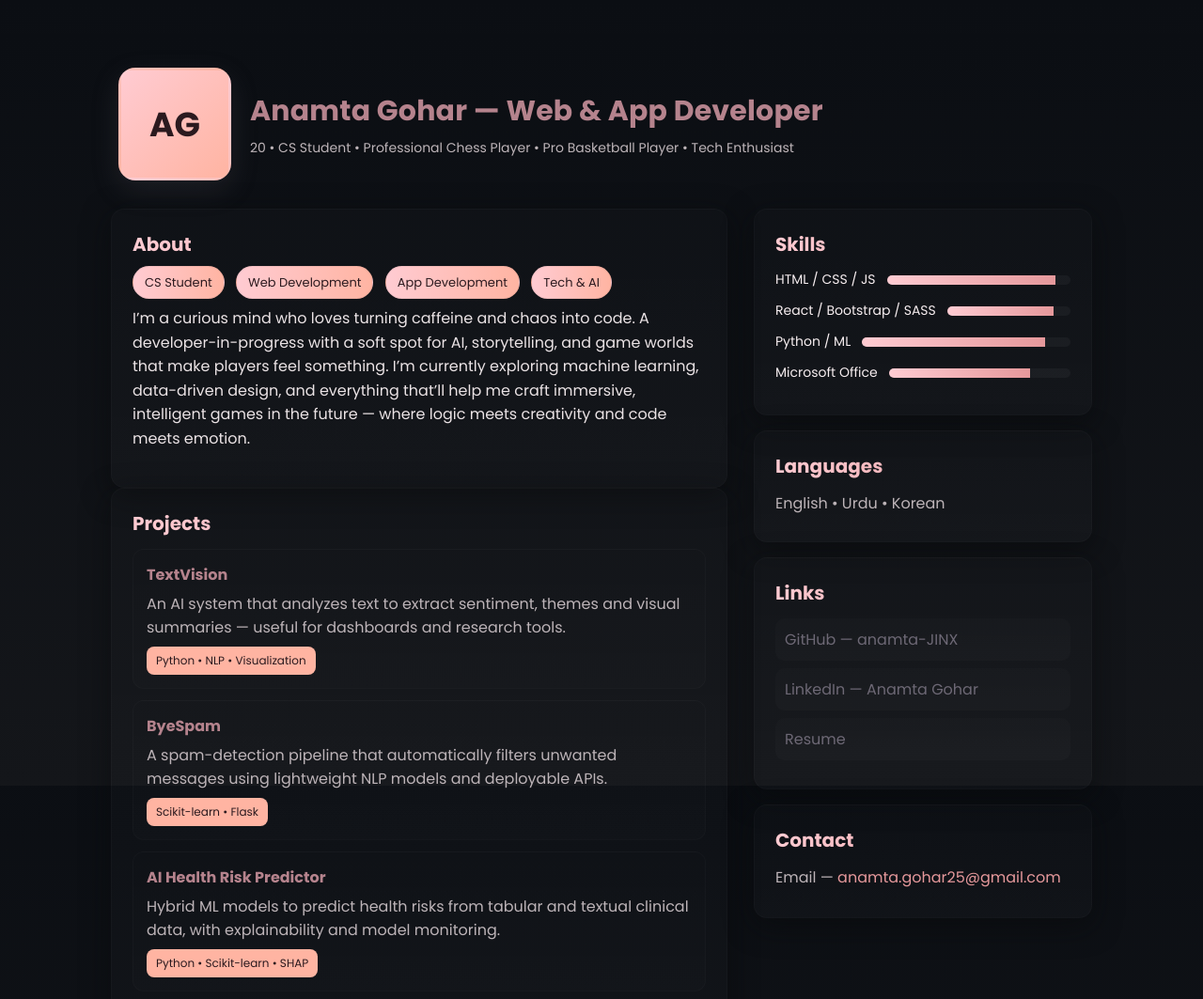
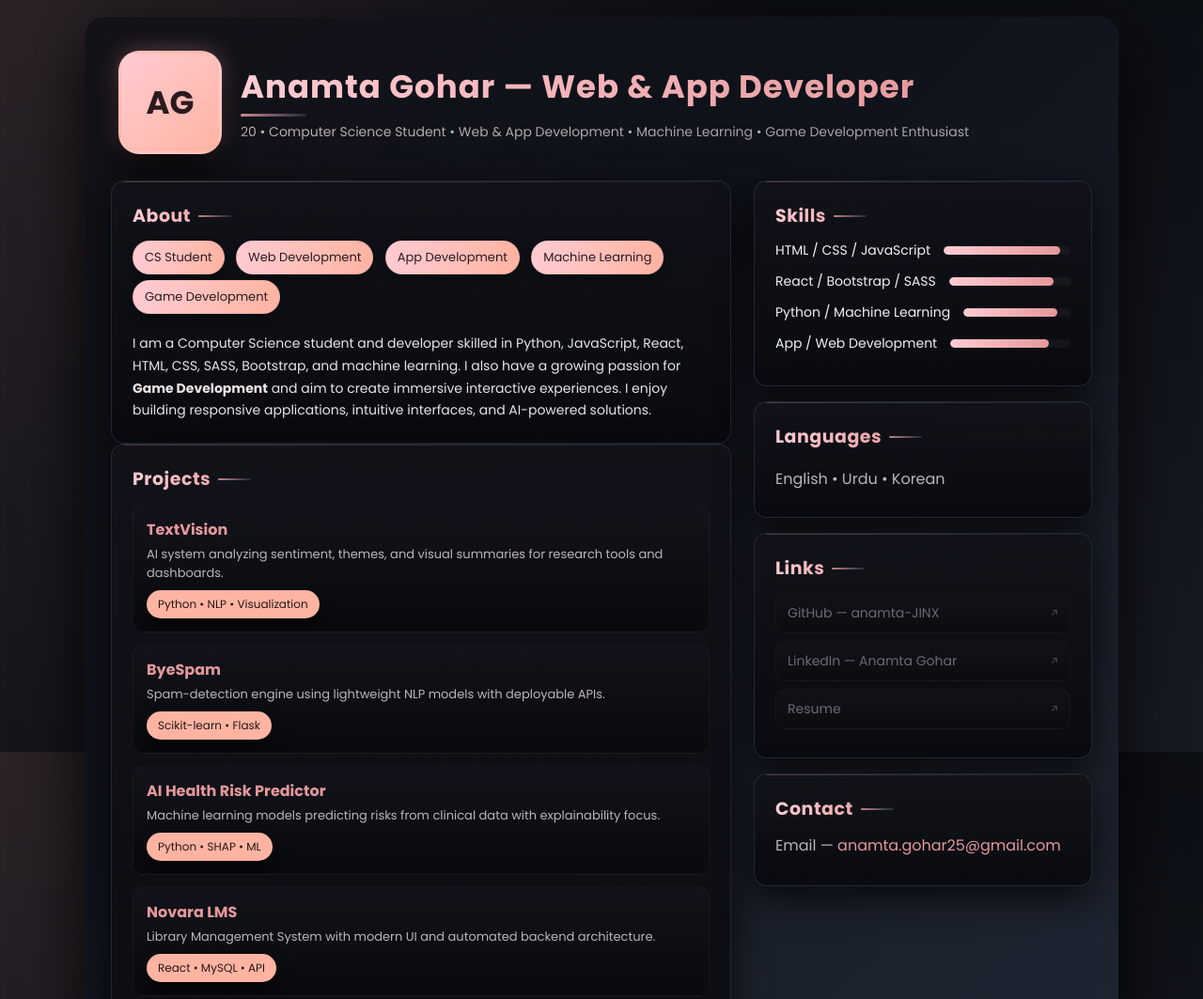
Before and after one commit to anamta-JINX/portfolio, a plain HTML site: page index.html in a window 1280 px wide. Shown: the top 1063 px of the page at 94% size. Drawn offline with Linux system fonts and the light colour scheme.

Commit message:
Update portfolio with new files and changes

```diff
--- a/index.html
+++ b/index.html
@@ -7,158 +7,192 @@
   <link rel="preconnect" href="https://fonts.googleapis.com">
   <link rel="preconnect" href="https://fonts.gstatic.com" crossorigin>
   <link href="https://fonts.googleapis.com/css2?family=Poppins:wght@300;400;600;700&display=swap" rel="stylesheet">
-  <style>
-    :root{
-      --c1:#FFCBD2;
-      --c2:#FFB4A2;
-      --c3:#E5989B;
-      --c4:#B5838D;
-      --c5:#6D6875;
+  <link href="https://fonts.googleapis.com/css2?family=Playfair+Display:wght@600;700&display=swap" rel="stylesheet">
 
-      --bg:#0b0e13;
-      --card:#111319;
-      --text:#f7eef0;
-      --muted:#bdb4b8;
-      --accent:linear-gradient(90deg,var(--c2),var(--c3));
-      --radius:14px;
-    }
+  <!-- External stylesheet -->
+  <link rel="stylesheet" href="styles.css">
+</head>
 
-    *{box-sizing:border-box}
-    html,body{height:100%;margin:0;font-family:Poppins,system-ui,-apple-system,Segoe UI,Roboto,"Helvetica Neue",Arial;background:linear-gradient(180deg,var(--bg),#14161a);color:var(--text)}
-    a{color:var(--c3);text-decoration:none}
-
-    .container{max-width:1100px;margin:36px auto;padding:28px}
-
-    header{display:flex;align-items:center;gap:20px;padding:8px}
-    .avatar{width:120px;height:120px;border-radius:18px;background:linear-gradient(135deg,var(--c1),var(--c2));display:flex;align-items:center;justify-content:center;font-weight:800;color:#2b1a1f;font-size:36px;box-shadow:0 10px 30px rgba(109,104,117,0.18);border:3px solid rgba(255,255,255,0.03)}
-
-    .heading h1{margin:0;font-size:30px;color:var(--c4);letter-spacing:0.2px}
-    .heading p{margin:6px 0 0;color:var(--muted);font-size:14px}
-
-    main{display:grid;grid-template-columns:1fr 360px;gap:28px;margin-top:22px}
-    section.card{background:linear-gradient(180deg,rgba(255,255,255,0.01),rgba(255,255,255,0.02));padding:22px;border-radius:var(--radius);box-shadow:0 8px 30px rgba(8,10,12,0.6);border:1px solid rgba(255,255,255,0.02)}
-
-    .pill{background:linear-gradient(90deg,var(--c1),var(--c2));padding:7px 12px;border-radius:999px;font-size:13px;color:#2b1a1f;border:1px solid rgba(0,0,0,0.06);margin-right:8px}
-    .bio{margin-top:14px;color:rgba(247,238,240,0.95);line-height:1.6}
-
-    h2{margin:0 0 12px;font-size:20px;background:linear-gradient(90deg,var(--c1),var(--c3));-webkit-background-clip:text;background-clip:text;color:transparent}
-
-    .projects-list{display:grid;gap:12px}
-    .project{padding:14px;border-radius:12px;border:1px solid rgba(255,255,255,0.02);background:linear-gradient(180deg,rgba(255,255,255,0.005),rgba(255,255,255,0.01));transition:transform .12s ease,box-shadow .12s ease}
-    .project:hover{transform:translateY(-6px);box-shadow:0 18px 40px rgba(13,12,15,0.6)}
-    .project .tag{display:inline-block;padding:6px 10px;border-radius:8px;font-size:12px;margin-top:8px;color:#2b1a1f;background:var(--c2)}
-    .project strong{display:block;color:var(--c4);font-size:16px;margin-bottom:6px}
-    .project p{margin:0;color:var(--muted)}
-
-    .skill{display:flex;justify-content:space-between;align-items:center;margin-bottom:12px}
-    .skill .name{font-size:14px}
-    .bar{height:10px;background:rgba(255,255,255,0.04);border-radius:999px;flex:1;margin-left:12px;overflow:hidden}
-    .fill{height:100%;background:linear-gradient(90deg,var(--c1),var(--c3));width:70%}
-
-    .links a{display:block;padding:10px;border-radius:10px;background:linear-gradient(180deg,rgba(255,255,255,0.01),rgba(255,255,255,0.02));margin-bottom:8px;color:var(--c5)}
-
-    footer{text-align:center;margin-top:36px;color:var(--muted);font-size:13px}
-
-
-    .chip{width:36px;height:36px;border-radius:8px;box-shadow:0 6px 18px rgba(0,0,0,0.35)}
-
-    @media(max-width:980px){main{grid-template-columns:1fr;padding:12px}.avatar{width:92px;height:92px}}
-  </style>
-</head>
 <body>
+  <div class="page-shell">
     <div class="container">
       <header>
         <div class="avatar">AG</div>
         <div class="heading">
           <h1>Anamta Gohar — Web & App Developer</h1>
-        <p>20 • CS Student • Professional Chess Player • Pro Basketball Player • Tech Enthusiast</p>
+          <p>20 • Computer Science Student • Web & App Development • Machine Learning • Game Development Enthusiast</p>
         </div>
       </header>
 
       <main>
         <div>
+          <!-- ABOUT -->
           <section class="card">
             <h2>About</h2>
             <div>
               <span class="pill">CS Student</span>
               <span class="pill">Web Development</span>
               <span class="pill">App Development</span>
-            <span class="pill">Tech & AI</span>
+              <span class="pill">Machine Learning</span>
+              <span class="pill">Game Development</span>
             </div>
-          <p class="bio">I’m a curious mind who loves turning caffeine and chaos into code. A developer-in-progress with a soft spot for AI, storytelling, and game worlds that make players feel something. I’m currently exploring machine learning, data-driven design, and everything that’ll help me craft immersive, intelligent games in the future — where logic meets creativity and code meets emotion.</p>
+            <p class="bio">
+              I am a Computer Science student and developer skilled in Python, JavaScript, React, HTML, CSS, SASS, Bootstrap,
+              and machine learning. I also have a growing passion for <strong>Game Development</strong> and aim to create immersive
+              interactive experiences. I enjoy building responsive applications, intuitive interfaces, and AI-powered solutions.
+            </p>
           </section>
 
+          <!-- PROJECTS -->
           <section class="card">
             <h2>Projects</h2>
             <div class="projects-list">
 
-            <article class="project">
+              <a href="https://github.com/anamta-JINX/TextVision_Project" target="_blank" class="project">
                 <strong>TextVision</strong>
-              <p>An AI system that analyzes text to extract sentiment, themes and visual summaries — useful for dashboards and research tools.</p>
+                <p>AI system analyzing sentiment, themes, and visual summaries for research tools and dashboards.</p>
                 <span class="tag">Python • NLP • Visualization</span>
-            </article>
+              </a>
 
-            <article class="project">
+              <a href="https://github.com/anamta-JINX/ByeSpam" target="_blank" class="project">
                 <strong>ByeSpam</strong>
-              <p>A spam-detection pipeline that automatically filters unwanted messages using lightweight NLP models and deployable APIs.</p>
+                <p>Spam-detection engine using lightweight NLP models with deployable APIs.</p>
                 <span class="tag">Scikit-learn • Flask</span>
-            </article>
+              </a>
 
               <article class="project">
                 <strong>AI Health Risk Predictor</strong>
-              <p>Hybrid ML models to predict health risks from tabular and textual clinical data, with explainability and model monitoring.</p>
-              <span class="tag">Python • Scikit-learn • SHAP</span>
+                <p>Machine learning models predicting risks from clinical data with explainability focus.</p>
+                <span class="tag">Python • SHAP • ML</span>
               </article>
 
-            <article class="project">
+              <a href="https://github.com/anamta-JINX/NOVARA-LMS" target="_blank" class="project">
                 <strong>Novara LMS</strong>
-              <p>A modern Library Management System that organizes, tracks and automates library workflows with a clean React UI and reliable backend.</p>
-              <span class="tag">React • MySQL • REST API</span>
-            </article>
+                <p>Library Management System with modern UI and automated backend architecture.</p>
+                <span class="tag">React • MySQL • API</span>
+              </a>
 
-            <article class="project">
-              <strong>Portfolio Websites</strong>
-              <p>Two responsive websites highlighting UI/UX, minimal branding, and smooth micro-interactions.</p>
-              <span class="tag">HTML • CSS • Bootstrap</span>
-            </article>
+              <a href="https://weholdings.netlify.app/" target="_blank" class="project">
+                <strong>Real Estate Website</strong>
+                <p>User-friendly property listing site with clean UI and smooth navigation.</p>
+                <span class="tag">Visit Website</span>
+              </a>
+
+              <a href="https://affectionate-lovelace-1649f4.netlify.app/" target="_blank" class="project">
+                <strong>NoorReach Website</strong>
+                <p>Visually appealing content-focused website with modern responsiveness.</p>
+                <span class="tag">Visit Website</span>
+              </a>
+
+              <a href="https://br-architects-jinx.netlify.app/" target="_blank" class="project">
+                <strong>BR Architects Website</strong>
+                <p>Elegant architecture website with a structured layout and aesthetic visuals.</p>
+                <span class="tag">Live Website</span>
+              </a>
 
             </div>
           </section>
         </div>
 
         <aside>
+          <!-- SKILLS -->
           <section class="card">
             <h2>Skills</h2>
-          <div class="skill"><div class="name">HTML / CSS / JS</div><div class="bar"><div class="fill" style="width:92%"></div></div></div>
-          <div class="skill"><div class="name">React / Bootstrap / SASS</div><div class="bar"><div class="fill" style="width:86%"></div></div></div>
-          <div class="skill"><div class="name">Python / ML</div><div class="bar"><div class="fill" style="width:88%"></div></div></div>
-          <div class="skill"><div class="name">Microsoft Office</div><div class="bar"><div class="fill" style="width:78%"></div></div></div>
+            <div class="skill">
+              <div class="name">HTML / CSS / JavaScript</div>
+              <div class="bar"><div class="fill" style="width:92%"></div></div>
+            </div>
+            <div class="skill">
+              <div class="name">React / Bootstrap / SASS</div>
+              <div class="bar"><div class="fill" style="width:86%"></div></div>
+            </div>
+            <div class="skill">
+              <div class="name">Python / Machine Learning</div>
+              <div class="bar"><div class="fill" style="width:88%"></div></div>
+            </div>
+            <div class="skill">
+              <div class="name">App / Web Development</div>
+              <div class="bar"><div class="fill" style="width:82%"></div></div>
+            </div>
           </section>
 
+          <!-- LANGUAGES -->
           <section class="card" style="margin-top:16px;">
             <h2>Languages</h2>
             <p style="color:var(--muted);margin:6px 0">English • Urdu • Korean</p>
           </section>
 
+          <!-- LINKS -->
           <section class="card" style="margin-top:16px;">
             <h2>Links</h2>
             <div class="links">
               <a href="https://github.com/anamta-JINX" target="_blank">GitHub — anamta-JINX</a>
-            <a href="https://www.linkedin.com/company/sign-in-private-limited/?originalSubdomain=pk" target="_blank">LinkedIn — Anamta Gohar</a>
+              <a href="https://www.linkedin.com/in/anamta-gohar" target="_blank">LinkedIn — Anamta Gohar</a>
               <a href="CV.pdf" target="_blank">Resume</a>
             </div>
           </section>
 
+          <!-- CONTACT -->
           <section class="card" style="margin-top:16px;">
             <h2>Contact</h2>
-          <p style="color:var(--muted);margin:0 0 8px 0">Email — <a href="mailto:anamta.gohar25@gmail.com">anamta.gohar25@gmail.com</a></p>
+            <p style="color:var(--muted);margin:0 0 8px 0">
+              Email — <a href="mailto:anamta.gohar25@gmail.com">anamta.gohar25@gmail.com</a>
+            </p>
           </section>
         </aside>
       </main>
+
+      <!-- INTERESTS MOVED TO END -->
+      <section class="card" style="margin-top:26px;">
+        <h2>Interests & Extracurriculars</h2>
+        <ul class="interests-list">
+          <li><span>Game Development:</span> Passion for building interactive, immersive digital gameplay experiences.</li>
+          <li><span>Professional Chess:</span> Strategic thinking, deep analysis, and competitive gameplay.</li>
+          <li><span>Basketball:</span> Teamwork, agility, discipline, and athletic performance.</li>
+          <li><span>AI & Machine Learning:</span> Exploring automation, intelligent systems, and real-world applications.</li>
+          <li><span>Story Design:</span> Creating emotional, narrative-driven worlds and characters.</li>
+        </ul>
+      </section>
 
       <footer>
         Built with palette — FFCBD2, FFB4A2, E5989B, B5838D, 6D6875
       </footer>
     </div>
+  </div>
+
+  <!-- Riot-style subtle tilt + glow for project cards -->
+  <script>
+    (function () {
+      const cards = document.querySelectorAll('.project');
+      const maxTilt = 6; // degrees, small for professionalism
+
+      cards.forEach(card => {
+        card.addEventListener('mousemove', (e) => {
+          const rect = card.getBoundingClientRect();
+          const x = e.clientX - rect.left;
+          const y = e.clientY - rect.top;
+
+          const percentX = x / rect.width - 0.5;
+          const percentY = y / rect.height - 0.5;
+
+          const rotateX = percentY * -maxTilt;
+          const rotateY = percentX * maxTilt;
+
+          card.style.setProperty('--mx', x + 'px');
+          card.style.setProperty('--my', y + 'px');
+          card.style.transform = `translateY(-3px) rotateX(${rotateX}deg) rotateY(${rotateY}deg)`;
+        });
+
+        card.addEventListener('mouseenter', () => {
+          card.classList.add('is-hovered');
+        });
+
+        card.addEventListener('mouseleave', () => {
+          card.classList.remove('is-hovered');
+          card.style.transform = '';
+        });
+      });
+    })();
+  </script>
 </body>
 </html>
--- /dev/null
+++ b/styles.css
@@ -0,0 +1,479 @@
+:root{
+  --c1:#FFCBD2;
+  --c2:#FFB4A2;
+  --c3:#E5989B;
+  --c4:#B5838D;
+  --c5:#6D6875;
+  --c6:#232b3a; /* deep slate accent */
+
+  --bg:#0b0e13;
+  --card:#111319;
+  --text:#f7eef0;
+  --muted:#bdb4b8;
+  --accent:linear-gradient(90deg,var(--c2),var(--c3));
+  --radius:14px;
+}
+
+*{
+  box-sizing:border-box;
+  margin:0;
+  padding:0;
+}
+
+html,body{
+  height:100%;
+  font-family:Poppins,system-ui,-apple-system,Segoe UI,Roboto,"Helvetica Neue",Arial;
+  background:
+    radial-gradient(circle at top left, rgba(229,152,155,0.15), transparent 55%),
+    radial-gradient(circle at bottom right, rgba(35,43,58,0.26), transparent 60%),
+    linear-gradient(180deg,var(--bg),#13151b);
+  color:var(--text);
+  -webkit-font-smoothing:antialiased;
+}
+
+a{
+  color:var(--c3);
+  text-decoration:none;
+  transition:color .2s ease, transform .12s ease;
+}
+a:hover{
+  color:var(--c2);
+  transform:translateY(-1px);
+}
+
+.page-shell{
+  min-height:100vh;
+  display:flex;
+  align-items:center;
+  justify-content:center;
+  padding:18px;
+}
+
+.container{
+  position:relative;
+  max-width:1100px;
+  width:100%;
+  margin:0 auto;
+  padding:28px;
+  border-radius:20px;
+  background:linear-gradient(140deg, #0f1117, var(--c6));
+  box-shadow:
+    0 24px 70px rgba(0,0,0,0.85),
+    0 0 0 1px rgba(255,255,255,0.02);
+  overflow:hidden;
+  animation:fadeUp .6s ease-out forwards;
+  opacity:0;
+  transform:translateY(10px);
+}
+
+/* subtle border glow */
+.container::before{
+  content:"";
+  position:absolute;
+  inset:-1px;
+  border-radius:22px;
+  background:linear-gradient(
+    135deg,
+    rgba(229,152,155,0.32),
+    rgba(35,43,58,0.7),
+    transparent 60%
+  );
+  opacity:.6;
+  pointer-events:none;
+  mix-blend-mode:soft-light;
+}
+
+/* soft animated glow blob */
+.container::after{
+  content:"";
+  position:absolute;
+  width:260px;
+  height:260px;
+  background:radial-gradient(circle, rgba(35,43,58,0.9), transparent 60%);
+  right:-80px;
+  bottom:-60px;
+  opacity:0.55;
+  filter:blur(4px);
+  pointer-events:none;
+  animation:glowDrift 14s ease-in-out infinite alternate;
+}
+
+header{
+  display:flex;
+  align-items:center;
+  gap:20px;
+  padding:8px;
+  margin-bottom:6px;
+}
+
+.avatar{
+  width:110px;
+  height:110px;
+  border-radius:22px;
+  background:linear-gradient(135deg,var(--c1),var(--c2));
+  display:flex;
+  align-items:center;
+  justify-content:center;
+  font-weight:800;
+  color:#2b1a1f;
+  font-size:34px;
+  box-shadow:
+    0 18px 34px rgba(0,0,0,0.85),
+    0 0 0 1px rgba(255,255,255,0.06),
+    0 0 24px rgba(229,152,155,0.4);
+  border:3px solid rgba(255,255,255,0.04);
+  animation:float 5s ease-in-out infinite;
+}
+
+.heading h1{
+  margin:0;
+  font-size:28px;
+  color:var(--c4);
+  letter-spacing:0.4px;
+}
+.heading p{
+  margin:6px 0 0;
+  color:var(--muted);
+  font-size:14px;
+}
+
+main{
+  display:grid;
+  grid-template-columns:1fr 360px;
+  gap:24px;
+  margin-top:20px;
+}
+
+section.card{
+  background:linear-gradient(180deg,rgba(17,19,25,0.96),rgba(10,11,16,0.98));
+  padding:22px;
+  border-radius:var(--radius);
+  box-shadow:0 12px 40px rgba(0,0,0,0.75);
+  border:1px solid rgba(35,43,58,0.9);
+  position:relative;
+  overflow:hidden;
+  transition:transform .16s ease, box-shadow .16s ease, border-color .16s ease, background .16s ease;
+}
+section.card:hover{
+  transform:translateY(-4px);
+  box-shadow:0 18px 50px rgba(0,0,0,0.9);
+  border-color:rgba(229,152,155,0.6);
+  background:linear-gradient(180deg,rgba(19,21,29,0.98),rgba(10,11,16,1));
+}
+
+/* faint top highlight line on cards */
+section.card::before{
+  content:"";
+  position:absolute;
+  left:12px;
+  right:12px;
+  top:0;
+  height:1px;
+  background:linear-gradient(90deg,rgba(229,152,155,0.5),rgba(35,43,58,0.7));
+  opacity:.6;
+}
+
+.pill{
+  background:linear-gradient(90deg,var(--c1),var(--c2));
+  padding:7px 12px;
+  border-radius:999px;
+  font-size:13px;
+  color:#2b1a1f;
+  margin-right:8px;
+  margin-bottom:6px;
+  display:inline-block;
+  border:1px solid rgba(0,0,0,0.06);
+  box-shadow:0 4px 10px rgba(0,0,0,0.4);
+  white-space:nowrap;
+  transition:transform .1s ease, box-shadow .1s ease;
+}
+.pill:hover{
+  transform:translateY(-2px);
+  box-shadow:0 8px 18px rgba(0,0,0,0.6);
+}
+
+.bio{
+  margin-top:14px;
+  color:rgba(247,238,240,0.95);
+  line-height:1.7;
+  font-size:14px;
+}
+
+h2{
+  margin:0 0 12px;
+  font-size:19px;
+  background:linear-gradient(90deg,var(--c1),var(--c3));
+  -webkit-background-clip:text;
+  background-clip:text;
+  color:transparent;
+  letter-spacing:0.5px;
+  display:inline-flex;
+  align-items:center;
+  gap:8px;
+  position:relative;
+}
+h2::after{
+  content:"";
+  width:38px;
+  height:1.5px;
+  border-radius:999px;
+  background:linear-gradient(90deg,rgba(229,152,155,0.9),rgba(35,43,58,0.9));
+  opacity:.9;
+  transform-origin:left;
+  animation:underlinePulse 3s ease-in-out infinite;
+}
+
+.projects-list{
+  display:grid;
+  gap:12px;
+  perspective:900px; /* for 3D tilt effect */
+}
+
+/* Works whether project is <article> or <a> */
+.project{
+  display:block;
+  padding:14px;
+  border-radius:12px;
+  border:1px solid rgba(255,255,255,0.04);
+  background:linear-gradient(180deg,rgba(18,20,27,0.98),rgba(9,10,14,0.98));
+  transition:box-shadow .16s ease,border-color .16s ease, background .16s ease;
+  position:relative;
+  overflow:hidden;
+  cursor:pointer;
+  opacity:0;
+  transform:translateY(12px);
+  animation:cardIn .55s ease-out forwards;
+  transform-style:preserve-3d;
+}
+
+/* soft spotlight following cursor */
+.project::after{
+  content:"";
+  position:absolute;
+  inset:-40%;
+  background:radial-gradient(circle at var(--mx,50%) var(--my,50%), rgba(229,152,155,0.22), transparent 60%);
+  opacity:0;
+  mix-blend-mode:screen;
+  pointer-events:none;
+  transition:opacity .18s ease;
+}
+
+/* staggered entrance for projects */
+.projects-list .project:nth-child(1){ animation-delay:.10s; }
+.projects-list .project:nth-child(2){ animation-delay:.20s; }
+.projects-list .project:nth-child(3){ animation-delay:.30s; }
+.projects-list .project:nth-child(4){ animation-delay:.40s; }
+.projects-list .project:nth-child(5){ animation-delay:.50s; }
+.projects-list .project:nth-child(6){ animation-delay:.60s; }
+.projects-list .project:nth-child(7){ animation-delay:.70s; }
+
+.project.is-hovered::after{
+  opacity:1;
+}
+
+.project:hover{
+  box-shadow:0 20px 40px rgba(0,0,0,0.95);
+  border-color:rgba(229,152,155,0.7);
+  background:linear-gradient(180deg,rgba(22,25,34,0.98),rgba(9,10,14,0.98));
+}
+
+.project strong{
+  display:block;
+  color:var(--c3);
+  font-size:16px;
+  margin-bottom:4px;
+}
+.project p{
+  margin:0;
+  color:var(--muted);
+  font-size:13px;
+}
+
+.project .tag{
+  display:inline-block;
+  padding:6px 12px;
+  border-radius:999px;
+  font-size:12px;
+  margin-top:8px;
+  color:#261718;
+  background:var(--c2);
+  border:none;
+  box-shadow:0 8px 18px rgba(0,0,0,0.7);
+  transition:transform .12s ease, box-shadow .12s ease, filter .12s ease;
+}
+.project .tag:hover{
+  transform:translateY(-2px);
+  box-shadow:0 12px 26px rgba(0,0,0,0.85);
+  filter:brightness(1.03);
+}
+
+.skill{
+  display:flex;
+  justify-content:space-between;
+  align-items:center;
+  margin-bottom:12px;
+  gap:10px;
+}
+.skill .name{
+  font-size:14px;
+  color:var(--text);
+  white-space:nowrap;
+}
+.bar{
+  height:9px;
+  background:rgba(255,255,255,0.04);
+  border-radius:999px;
+  flex:1;
+  margin-left:4px;
+  overflow:hidden;
+  position:relative;
+}
+.fill{
+  height:100%;
+  background:linear-gradient(90deg,var(--c1),var(--c3));
+  width:70%;
+  border-radius:999px;
+}
+
+.links a{
+  display:block;
+  padding:10px 12px;
+  border-radius:10px;
+  background:linear-gradient(180deg,rgba(17,19,25,0.98),rgba(11,12,17,0.98));
+  margin-bottom:8px;
+  color:var(--c5);
+  font-size:14px;
+  border:1px solid rgba(255,255,255,0.03);
+  display:flex;
+  justify-content:space-between;
+  align-items:center;
+  gap:6px;
+  transition:transform .12s ease, box-shadow .12s ease, border-color .12s ease, background .12s ease, color .12s ease;
+}
+.links a::after{
+  content:"↗";
+  font-size:11px;
+  opacity:0.7;
+}
+.links a:hover{
+  transform:translateY(-2px);
+  box-shadow:0 12px 26px rgba(0,0,0,0.85);
+  border-color:rgba(229,152,155,0.6);
+  background:linear-gradient(180deg,rgba(20,22,29,1),var(--c6));
+  color:var(--c3);
+}
+
+.interests-list{
+  list-style:none;
+  padding-left:0;
+  margin:0;
+  display:grid;
+  gap:6px;
+}
+.interests-list li{
+  font-size:14px;
+  color:var(--muted);
+}
+.interests-list span{
+  font-weight:600;
+  color:var(--text);
+}
+
+footer{
+  text-align:center;
+  margin-top:30px;
+  color:var(--muted);
+  font-size:13px;
+  opacity:0.8;
+}
+
+/* animations */
+@keyframes fadeUp{
+  to{
+    opacity:1;
+    transform:translateY(0);
+  }
+}
+
+@keyframes float{
+  0%{transform:translateY(0);}
+  50%{transform:translateY(-5px);}
+  100%{transform:translateY(0);}
+}
+
+@keyframes glowDrift{
+  0%{transform:translate3d(0,0,0);}
+  100%{transform:translate3d(-30px,-10px,0);}
+}
+
+@keyframes underlinePulse{
+  0%{transform:scaleX(0.6);opacity:0.7;}
+  50%{transform:scaleX(1);opacity:1;}
+  100%{transform:scaleX(0.7);opacity:0.75;}
+}
+
+@keyframes cardIn{
+  0%{opacity:0;transform:translateY(12px);}
+  100%{opacity:1;transform:translateY(0);}
+}
+
+@media(max-width:980px){
+  .page-shell{
+    align-items:flex-start;
+  }
+  .container{
+    padding:20px;
+    border-radius:18px;
+  }
+  main{
+    grid-template-columns:1fr;
+    gap:18px;
+    margin-top:18px;
+  }
+  header{
+    align-items:flex-start;
+  }
+  .avatar{
+    width:90px;
+    height:90px;
+    border-radius:18px;
+  }
+}
+
+@media(max-width:640px){
+  .heading h1{
+    font-size:22px;
+  }
+  .heading p{
+    font-size:12px;
+  }
+}
+
+
+
+
+
+.heading h1{
+  margin:0;
+  font-size:34px;
+  font-weight:700;
+  letter-spacing:1px;
+  color:var(--text);
+  background:linear-gradient(90deg,var(--c1),var(--c3));
+  -webkit-background-clip:text;
+  color:transparent;
+  position:relative;
+  padding-bottom:6px;
+}
+
+.heading h1::after{
+  content:"";
+  position:absolute;
+  left:0;
+  bottom:0;
+  width:70px;
+  height:3px;
+  border-radius:999px;
+  background:linear-gradient(90deg,var(--c3),var(--c6));
+  opacity:0.9;
+}
```
Lines whose indentation alone changed are shown as unchanged.
